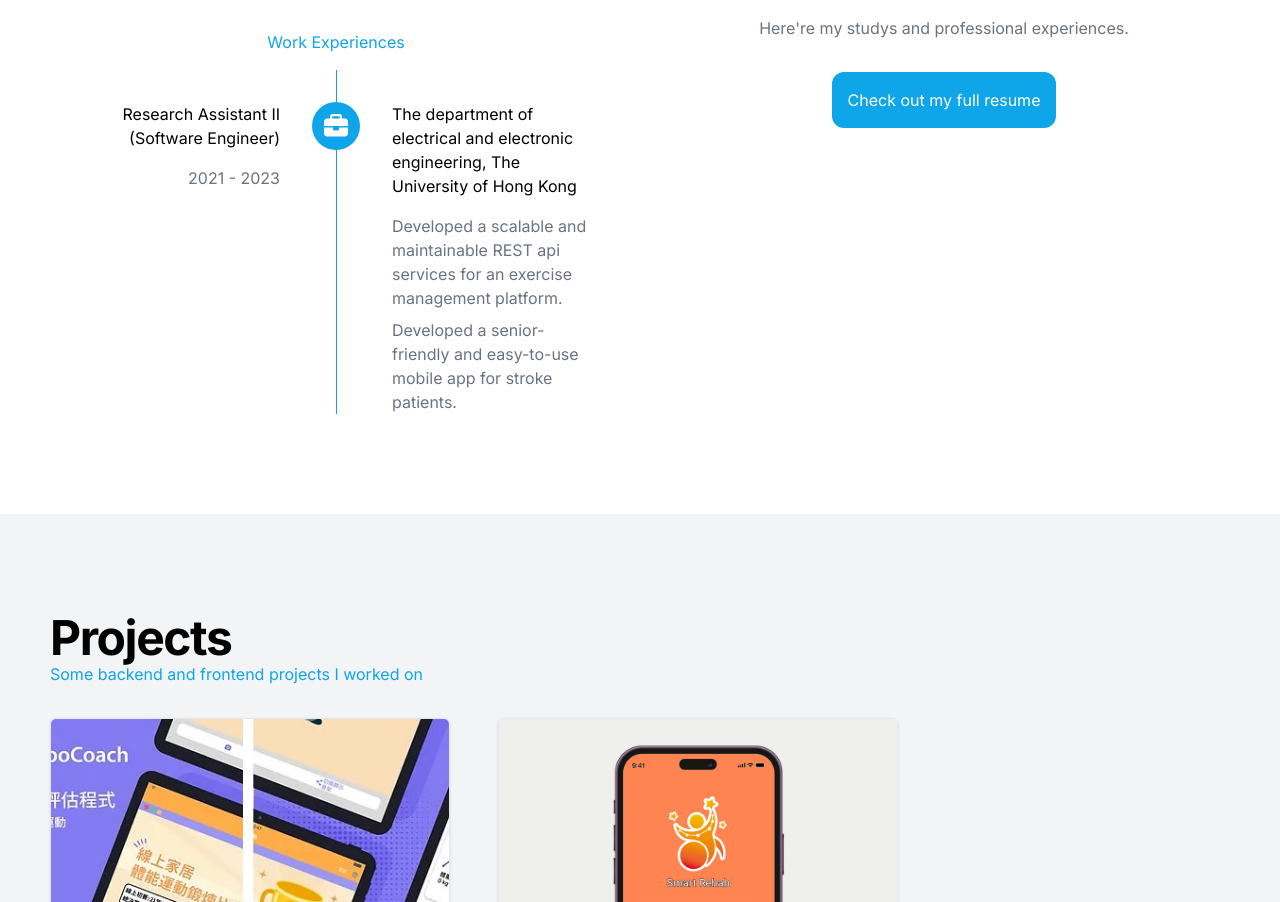
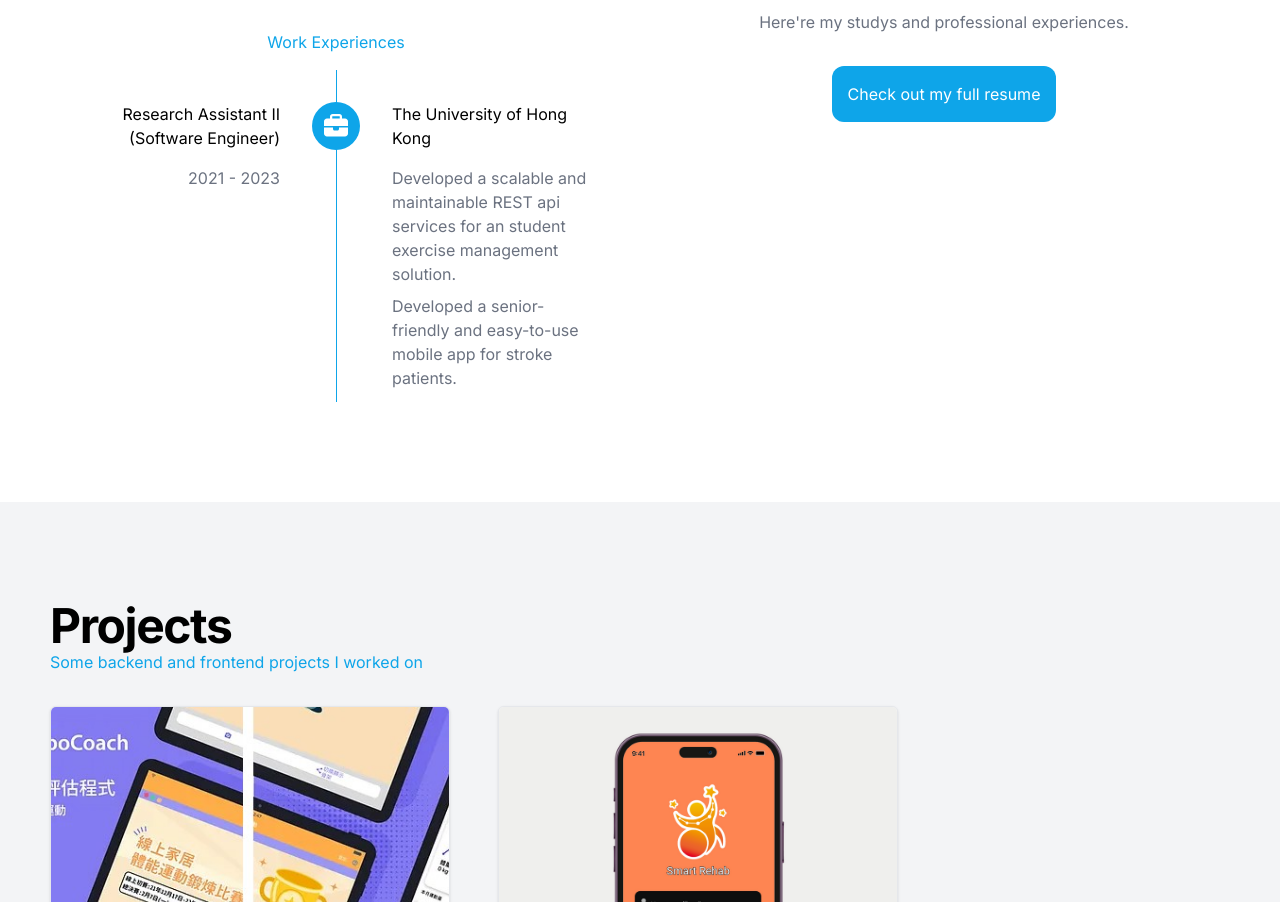
Before and after one commit to oscar22558/portfolio, a Next.js app in the folder ui/: page / in a window 1280 px wide. Shown: the part 2620-3522 px from the top of the page. Built offline with nearby package versions, Linux system fonts and the light colour scheme.

Commit message:
Minor change in experience time line content

```diff
--- a/ui/app/(experience)/ExpTimelineModels.ts
+++ b/ui/app/(experience)/ExpTimelineModels.ts
@@ -2,9 +2,9 @@ export const ExpTimelineModels = [
     {
         leftTitle: "Research Assistant II (Software Engineer)",
         leftContent: "2021 - 2023",
-        rightTitle: "The department of electrical and electronic engineering, The University of Hong Kong",
+        rightTitle: "The University of Hong Kong",
         rightContent: [
-            "Developed a scalable and maintainable REST api services for an exercise management platform.",
+            "Developed a scalable and maintainable REST api services for an student exercise management solution.",
             "Developed a senior-friendly and easy-to-use mobile app for stroke patients."
         ]
     }
```
